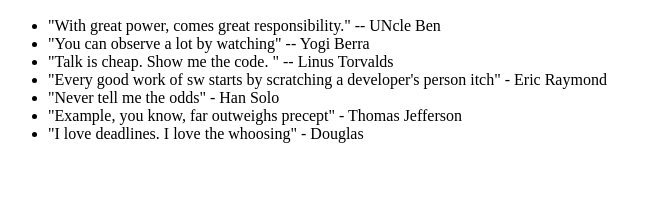
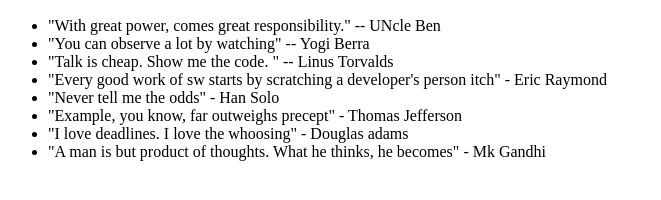
Before and after one commit to RamkumarKrishnasamy/0main_openSAP_repo, a plain HTML site: page index.html in a window 1280 px wide. Shown: the part 110-310 px from the top of the page, without its empty margins (0-661 px from the left). Drawn offline with Linux system fonts and the light colour scheme.

Commit message:
added quote by gandhi

```diff
--- a/index.html
+++ b/index.html
@@ -15,7 +15,8 @@
 			<li>"Every good work of sw starts by scratching a developer's person itch" - Eric Raymond</li>
 			<li>"Never tell me the odds" - Han Solo</li>
 			<li>"Example, you know, far outweighs precept" - Thomas Jefferson</li>
-			<li>"I love deadlines. I love the whoosing" - Douglas  </li>
+			<li>"I love deadlines. I love the whoosing" - Douglas adams </li>
+			<li>"A man is but product of thoughts. What he thinks, he becomes" - Mk Gandhi</li>
 		</ul>
 	</body>
 </html>
```
